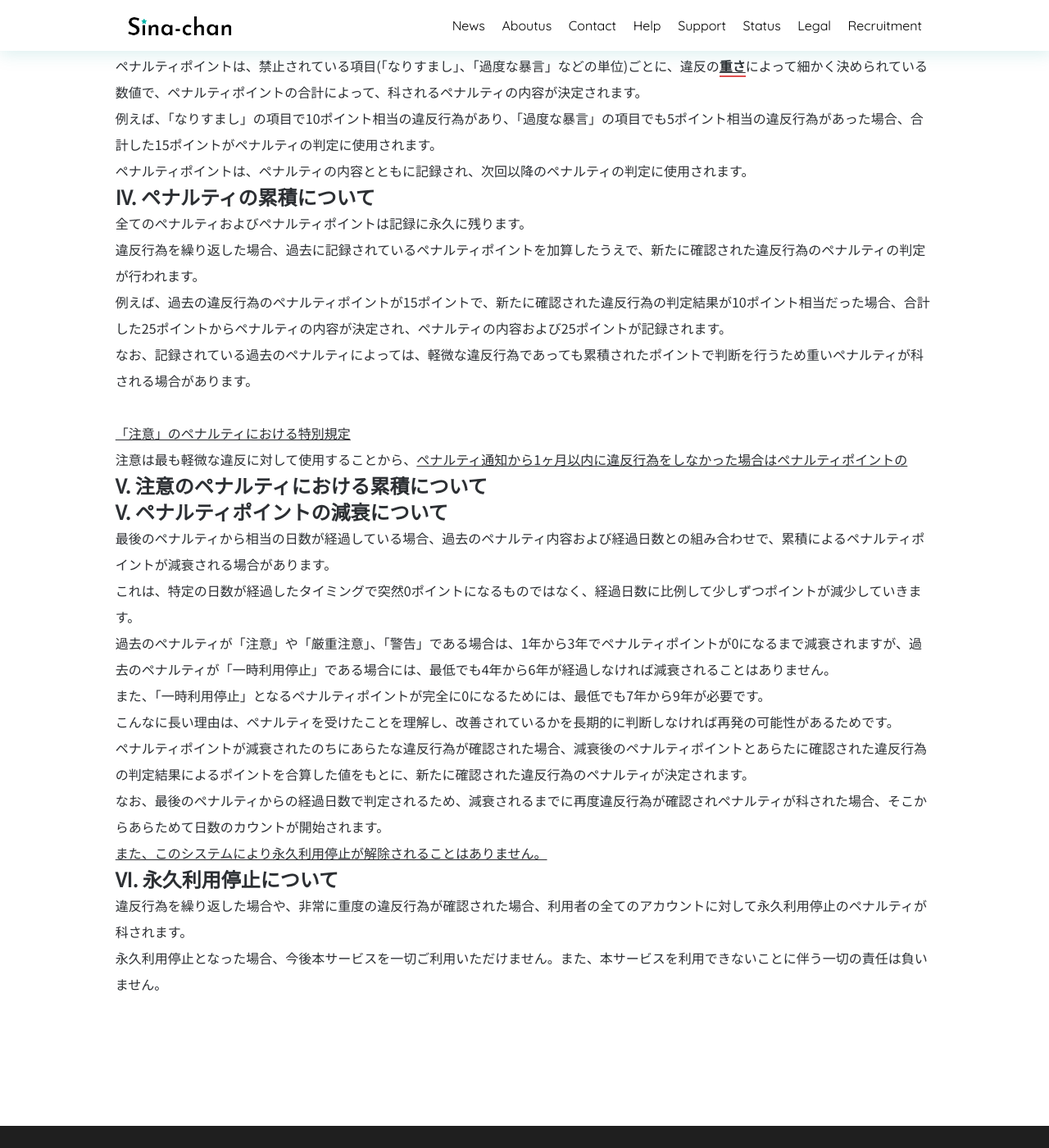
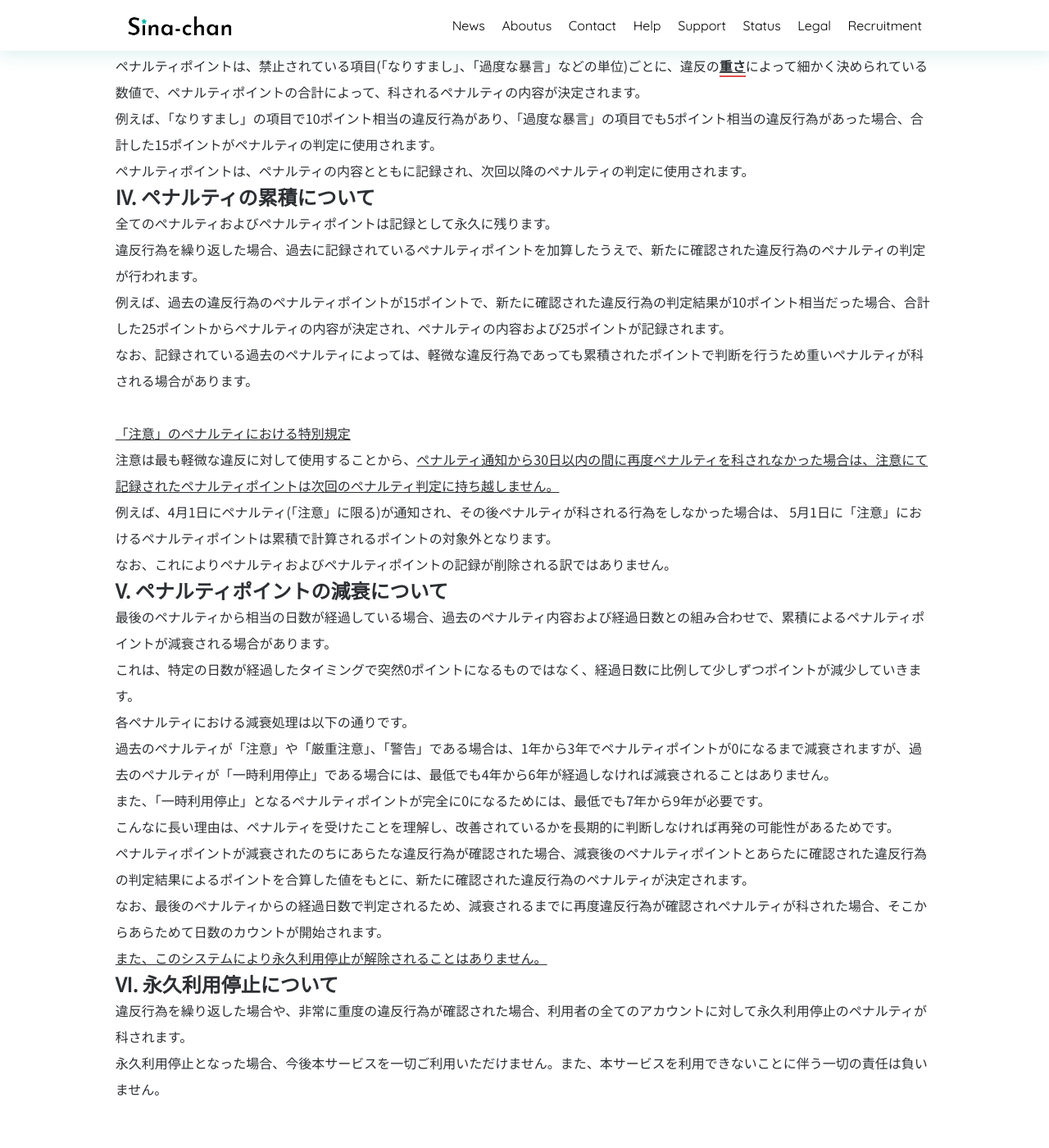
Before and after one commit to SinaKitagami/sinakitagami.github.io, a Jekyll site: the page built from _posts/legal/2024-03-24-new_penalty.md, in a window 1280 px wide and 1400 px high, scrolled down 1742 px. Shown: the whole window at 82% size. Built offline with Jekyll 4.4.1, drawn with Linux system fonts in a browser that asks for light colours; nearby versions of some CDN libraries; a script that is not in the unit is left out.

Commit message:
累積特別規定追加

```diff
--- a/_posts/legal/2024-03-24-new_penalty.md
+++ b/_posts/legal/2024-03-24-new_penalty.md
@@ -30,35 +30,70 @@ categories:
 
 ### 1. 注意
 
-「注意」は、軽微な違反行為が確認された場合に科される最も軽いペナルティです。<br>違反行為の内容(どこでの違反なのか・どの規約に違反したのか)を通知しますので、今後違反行為を繰り返さないようにしてください。
+「注意」は、軽微な違反行為が確認された場合に科される最も軽いペナルティです。
+
+違反行為の内容(どこでの違反なのか・どの規約に違反したのか)を通知しますので、今後違反行為を繰り返さないようにしてください。
 
 ### 2. 厳重注意
 
-「厳重注意」は、軽微な違反行為の中で、一時利用停止に繋がる可能性がある(次回同様の違反を行った場合一時利用停止となる可能性が高い)内容である場合に科されるペナルティです。<br>注意と同様に、違反行為の内容(どこでの違反なのか・どの規約に違反したのか)を通知しますので、今後違反行為を繰り返さないようにしてください。
+「厳重注意」は、軽微な違反行為の中で、一時利用停止に繋がる可能性がある(次回同様の違反を行った場合一時利用停止となる可能性が高い)内容である場合に科されるペナルティです。
+
+注意と同様に、違反行為の内容(どこでの違反なのか・どの規約に違反したのか)を通知しますので、今後違反行為を繰り返さないようにしてください。
 
 ### 3. 警告
 
-「警告」は、改善指示のみのペナルティの中で最も重いペナルティです。<br>注意・厳重注意と同様に、違反行為の内容(どこでの違反なのか・どの規約に違反したのか)を通知しますので、今後違反行為を絶対に繰り返さないようにしてください。
+「警告」は、改善指示のみのペナルティの中で最も重いペナルティです。
+
+注意・厳重注意と同様に、違反行為の内容(どこでの違反なのか・どの規約に違反したのか)を通知しますので、今後違反行為を絶対に繰り返さないようにしてください。
 
 ### 4. 一時利用停止
 
-「一時利用停止」は、重度な違反行為が確認された場合に科せられるペナルティです。一時利用停止のペナルティが科せられた場合、一時停止期間中本サービスの全てをご利用いただけません。<br>一時停止期間は、「10日間」「20日間」「30日間」の3種類があり、違反行為の重さに応じて決定され、過去に「注意」や「厳重注意」、「警告」が科されたことがない場合でも、違反行為の内容によっては一時利用停止となる場合もあります。<br><br><u>一時停止期間について</u><br>一時利用停止のペナルティが科された場合、直ちに利用停止となりますが、一時停止期間は、翌日午前0:00から起算されます。<br>例えば、4月2日18:00に10日間のペナルティが科された場合、翌日4月3日0:00までの6時間とそこから10日間の、合計10日と6時間ご利用いただけなくなります。<br><br><u>一時利用停止の範囲について</u><br>一時利用停止期間中、利用者の全てのアカウントで利用停止となります。<br>ただし、運営が全てのサブアカウントを発見することは不可能なため、ペナルティを科す際に利用者からの自己申告となります。<br>ただし、後に虚偽の申告であると判明した場合、<u><a href="{{site.url}}/legal/tos" class="a-orange">共通利用規約</a>違反となり、より重いペナルティを科すことがあります。</u><br><br><u>永久停止審査について</u><br>一時利用停止のペナルティが科された場合、必ずアカウント(利用者)の永久利用停止審査が行われます。一時利用停止は、違反行為に対するペナルティであると同時に、永久利用停止の審査が行われる期間でもあります。<br>なお、内容によっては、永久利用停止の審査が一時利用停止期間中に完了しない場合もあります。その場合、審査が完了するまで一時停止期間が延長されます。
+「一時利用停止」は、重度な違反行為が確認された場合に科せられるペナルティです。一時利用停止のペナルティが科せられた場合、一時停止期間中本サービスの全てをご利用いただけません。
+
+一時停止期間は、「10日間」「20日間」「30日間」の3種類があり、違反行為の重さに応じて決定され、過去に「注意」や「厳重注意」、「警告」が科されたことがない場合でも、違反行為の内容によっては一時利用停止となる場合もあります。<br><br><u>一時停止期間について</u>
+
+一時利用停止のペナルティが科された場合、直ちに利用停止となりますが、一時停止期間は、翌日午前0:00から起算されます。
+
+例えば、4月2日18:00に10日間のペナルティが科された場合、翌日4月3日0:00までの6時間とそこから10日間の、合計10日と6時間ご利用いただけなくなります。<br><br><u>一時利用停止の範囲について</u>
+
+一時利用停止期間中、利用者の全てのアカウントで利用停止となります。
+
+ただし、運営が全てのサブアカウントを発見することは不可能なため、ペナルティを科す際に利用者からの自己申告となります。
+
+ただし、後に虚偽の申告であると判明した場合、<u><a href="{{site.url}}/legal/tos" class="a-orange">共通利用規約</a>違反となり、より重いペナルティを科すことがあります。</u><br><br><u>永久停止審査について</u>
+
+一時利用停止のペナルティが科された場合、必ずアカウント(利用者)の永久利用停止審査が行われます。一時利用停止は、違反行為に対するペナルティであると同時に、永久利用停止の審査が行われる期間でもあります。
+
+なお、内容によっては、永久利用停止の審査が一時利用停止期間中に完了しない場合もあります。その場合、審査が完了するまで一時停止期間が延長されます。
 
 ## III. ペナルティポイントについて
 
-ペナルティポイントは、禁止されている項目(「なりすまし」、「過度な暴言」などの単位)ごとに、違反の**<u>重さ</u>**によって細かく決められている数値で、ペナルティポイントの合計によって、科されるペナルティの内容が決定されます。<br>例えば、「なりすまし」の項目で10ポイント相当の違反行為があり、「過度な暴言」の項目でも5ポイント相当の違反行為があった場合、合計した15ポイントがペナルティの判定に使用されます。<br>ペナルティポイントは、ペナルティの内容とともに記録され、次回以降のペナルティの判定に使用されます。
+ペナルティポイントは、禁止されている項目(「なりすまし」、「過度な暴言」などの単位)ごとに、違反の**<u>重さ</u>**によって細かく決められている数値で、ペナルティポイントの合計によって、科されるペナルティの内容が決定されます。<br>例えば、「なりすまし」の項目で10ポイント相当の違反行為があり、「過度な暴言」の項目でも5ポイント相当の違反行為があった場合、合計した15ポイントがペナルティの判定に使用されます。
+
+ペナルティポイントは、ペナルティの内容とともに記録され、次回以降のペナルティの判定に使用されます。
 
 ## IV. ペナルティの累積について
 
-全てのペナルティおよびペナルティポイントは記録に永久に残ります。<br>違反行為を繰り返した場合、過去に記録されているペナルティポイントを加算したうえで、新たに確認された違反行為のペナルティの判定が行われます。<br>例えば、過去の違反行為のペナルティポイントが15ポイントで、新たに確認された違反行為の判定結果が10ポイント相当だった場合、合計した25ポイントからペナルティの内容が決定され、ペナルティの内容および25ポイントが記録されます。<br>なお、記録されている過去のペナルティによっては、軽微な違反行為であっても累積されたポイントで判断を行うため重いペナルティが科される場合があります。<br><br><u>「注意」のペナルティにおける特別規定</u><br>注意は最も軽微な違反に対して使用することから、<u>ペナルティ通知から1ヶ月以内に違反行為をしなかった場合はペナルティポイントの
+全てのペナルティおよびペナルティポイントは記録として永久に残ります。
 
-## V. 注意のペナルティにおける累積について
+違反行為を繰り返した場合、過去に記録されているペナルティポイントを加算したうえで、新たに確認された違反行為のペナルティの判定が行われます。
 
+例えば、過去の違反行為のペナルティポイントが15ポイントで、新たに確認された違反行為の判定結果が10ポイント相当だった場合、合計した25ポイントからペナルティの内容が決定され、ペナルティの内容および25ポイントが記録されます。
 
+なお、記録されている過去のペナルティによっては、軽微な違反行為であっても累積されたポイントで判断を行うため重いペナルティが科される場合があります。<br><br><u>「注意」のペナルティにおける特別規定</u>
+
+注意は最も軽微な違反に対して使用することから、<u>ペナルティ通知から30日以内の間に再度ペナルティを科されなかった場合は、注意にて記録されたペナルティポイントは次回のペナルティ判定に持ち越しません。
+
+例えば、4月1日にペナルティ(「注意」に限る)が通知され、その後ペナルティが科される行為をしなかった場合は、
+5月1日に「注意」におけるペナルティポイントは累積で計算されるポイントの対象外となります。
+
+なお、これによりペナルティおよびペナルティポイントの記録が削除される訳ではありません。
 
 ## V. ペナルティポイントの減衰について
 
-最後のペナルティから相当の日数が経過している場合、過去のペナルティ内容および経過日数との組み合わせで、累積によるペナルティポイントが減衰される場合があります。<br>これは、特定の日数が経過したタイミングで突然0ポイントになるものではなく、経過日数に比例して少しずつポイントが減少していきます。<br>過去のペナルティが「注意」や「厳重注意」、「警告」である場合は、1年から3年でペナルティポイントが0になるまで減衰されますが、過去のペナルティが「一時利用停止」である場合には、最低でも4年から6年が経過しなければ減衰されることはありません。<br>また、「一時利用停止」となるペナルティポイントが完全に0になるためには、最低でも7年から9年が必要です。<br>こんなに長い理由は、ペナルティを受けたことを理解し、改善されているかを長期的に判断しなければ再発の可能性があるためです。<br>ペナルティポイントが減衰されたのちにあらたな違反行為が確認された場合、減衰後のペナルティポイントとあらたに確認された違反行為の判定結果によるポイントを合算した値をもとに、新たに確認された違反行為のペナルティが決定されます。<br>なお、最後のペナルティからの経過日数で判定されるため、減衰されるまでに再度違反行為が確認されペナルティが科された場合、そこからあらためて日数のカウントが開始されます。<br><u>また、このシステムにより永久利用停止が解除されることはありません。</u>
+最後のペナルティから相当の日数が経過している場合、過去のペナルティ内容および経過日数との組み合わせで、累積によるペナルティポイントが減衰される場合があります。<br>これは、特定の日数が経過したタイミングで突然0ポイントになるものではなく、経過日数に比例して少しずつポイントが減少していきます。<br>各ペナルティにおける減衰処理は以下の通りです。
+
+過去のペナルティが「注意」や「厳重注意」、「警告」である場合は、1年から3年でペナルティポイントが0になるまで減衰されますが、過去のペナルティが「一時利用停止」である場合には、最低でも4年から6年が経過しなければ減衰されることはありません。<br>また、「一時利用停止」となるペナルティポイントが完全に0になるためには、最低でも7年から9年が必要です。<br>こんなに長い理由は、ペナルティを受けたことを理解し、改善されているかを長期的に判断しなければ再発の可能性があるためです。<br>ペナルティポイントが減衰されたのちにあらたな違反行為が確認された場合、減衰後のペナルティポイントとあらたに確認された違反行為の判定結果によるポイントを合算した値をもとに、新たに確認された違反行為のペナルティが決定されます。<br>なお、最後のペナルティからの経過日数で判定されるため、減衰されるまでに再度違反行為が確認されペナルティが科された場合、そこからあらためて日数のカウントが開始されます。<br><u>また、このシステムにより永久利用停止が解除されることはありません。</u>
 
 ## VI. 永久利用停止について
 
```
